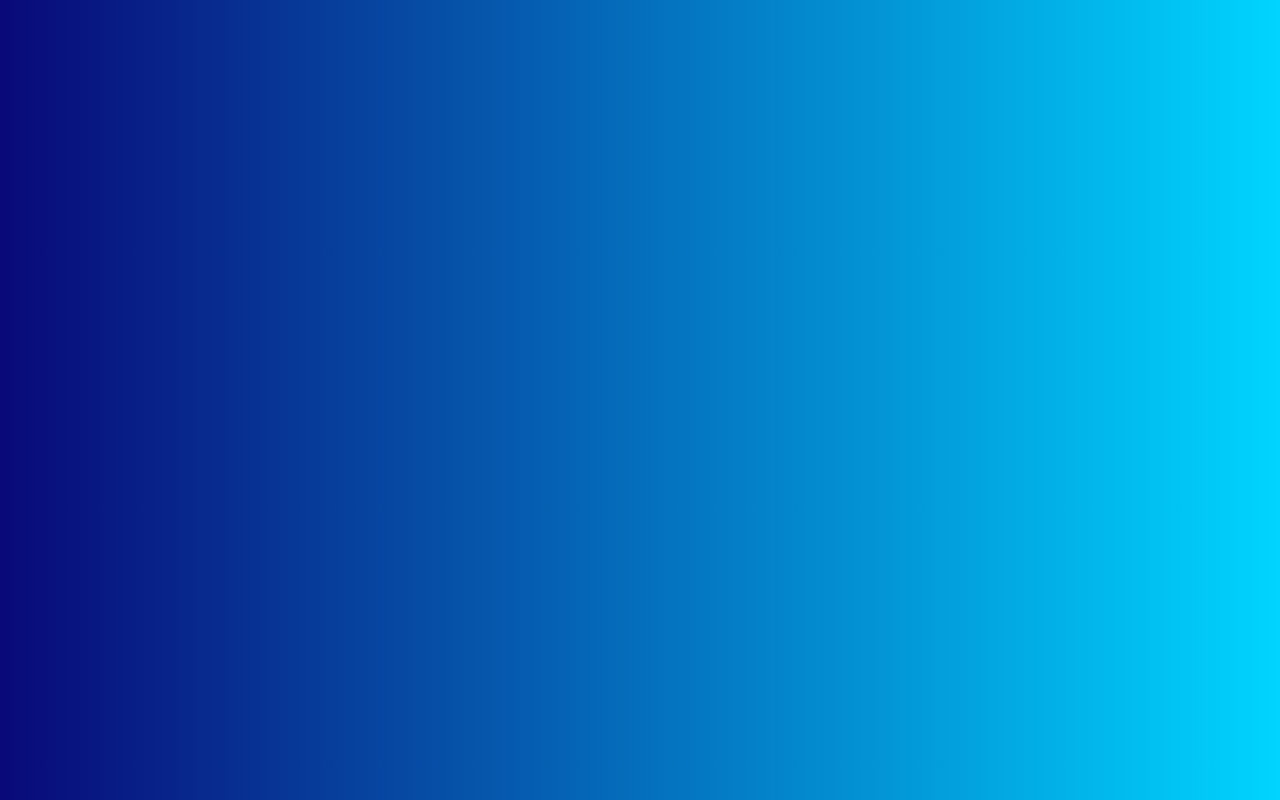
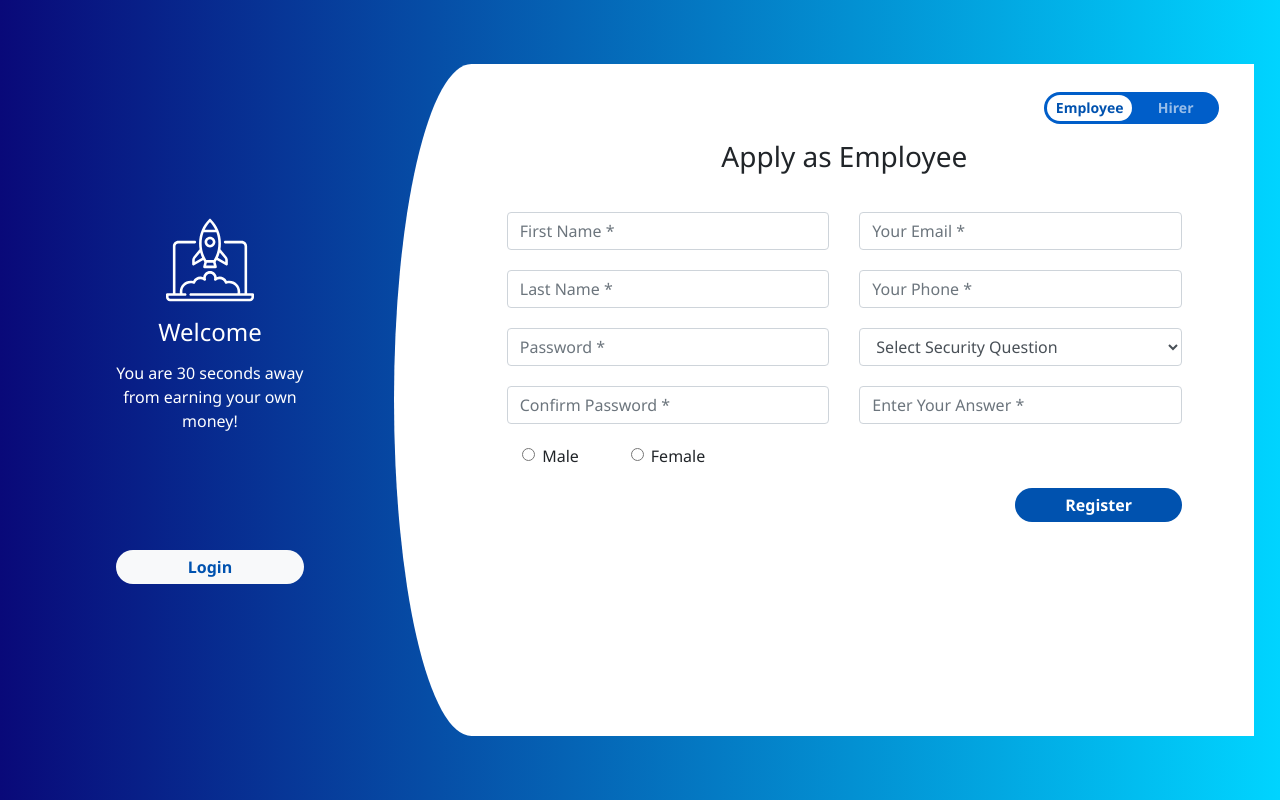
Before and after one commit to nurliman/knitto-test, a React (Create React App) app in the folder frontend-react/: page /register in a window 1280 px wide. Built offline with nearby package versions, Linux system fonts and the light colour scheme.

Commit message:
EmploymentApplication UI done

```diff
--- a/frontend-react/src/App.tsx
+++ b/frontend-react/src/App.tsx
@@ -12,7 +12,7 @@ const App: React.FC = () => {
     <Router>
       <div className="main-container">
         <Switch>
-          <Route path="/" exact component={EmploymentApplication} />
+          <Route path="/register" exact component={EmploymentApplication} />
           <Route path="/karyawan" component={Karyawan} />
         </Switch>
       </div>
--- a/frontend-react/src/components/EmploymentApplication/EmploymentApplication.scss
+++ b/frontend-react/src/components/EmploymentApplication/EmploymentApplication.scss
@@ -5,6 +5,39 @@
   margin: 0;
   align-items: center;
   justify-content: flex-end;
+
+  &__container-left {
+    display: flex;
+    flex-direction: column;
+    box-sizing: border-box;
+    position: relative;
+    margin: auto;
+    color: white;
+    text-align: center;
+
+    &__button {
+      font-weight: 700 !important;
+      color: rgb(0, 82, 175) !important;
+      margin-top: 55%;
+      padding: 5px 24px !important;
+      border: 0 !important;
+      border-radius: 50px !important;
+    }
+
+    &__item {
+      &:not(:last-child) {
+        margin-bottom: 14px;
+      }
+    }
+
+    .icon {
+      &--rocket {
+        fill: white;
+        width: 88px;
+        height: 88px;
+      }
+    }
+  }
 
   &__container-right {
     display: flex;
@@ -33,6 +66,7 @@
       }
 
       &__submit {
+        font-weight: 600;
         padding: 5px 50px;
         border: 0;
         border-radius: 50px;
--- a/frontend-react/src/components/EmploymentApplication/EmploymentApplication.tsx
+++ b/frontend-react/src/components/EmploymentApplication/EmploymentApplication.tsx
@@ -1,11 +1,36 @@
 import React from "react";
+
+import { Button } from "react-bootstrap";
 
 import ToggleButton from "./ToggleButton";
 import EmploymentApplicationForm from "./EmploymentApplicationForm";
 
+import rocketIconUrl, { ReactComponent as RocketIcon } from "./rocket.svg";
+
 const EmploymentApplication: React.FC = () => {
   return (
     <div className="employment-application">
+      <div className="employment-application__container-left">
+        <i className="employment-application__container-left__item icon">
+          <RocketIcon className="icon--rocket" />
+        </i>
+        <h4 className="employment-application__container-left__item">
+          Welcome
+        </h4>
+        <p className="employment-application__container-left__item">
+          You are 30 seconds away
+          <br />
+          from earning your own
+          <br />
+          money!
+        </p>
+        <Button
+          className="employment-application__container-left__item employment-application__container-left__button"
+          variant="light"
+        >
+          Login
+        </Button>
+      </div>
       <div className="employment-application__container-right">
         <ToggleButton />
         <EmploymentApplicationForm />
--- a/frontend-react/src/components/EmploymentApplication/ToggleButton/ToggleButton.scss
+++ b/frontend-react/src/components/EmploymentApplication/ToggleButton/ToggleButton.scss
@@ -84,6 +84,7 @@
   $can-toggle-switch-width: $can-toggle-width/2;
 
   input[type="checkbox"] {
+      visibility: hidden;
     &:focus ~ label,
     &:hover ~ label {
       .can-toggle__switch {
@@ -235,9 +236,10 @@
 
   // Or re-brand the toggle for different applications
   &.toggle-theme-1 {
-    right: 0;
+      display: flex;
     font-weight: 600;
     letter-spacing: 0.8;
+    justify-content: flex-end;
 
     @include can-toggle-branding(
       rgb(0, 82, 175),
--- a/frontend-react/src/components/EmploymentApplication/ToggleButton/ToggleButton.tsx
+++ b/frontend-react/src/components/EmploymentApplication/ToggleButton/ToggleButton.tsx
@@ -2,7 +2,7 @@ import React from "react";
 
 const ToggleButton: React.FC = () => {
   return (
-    <div className="can-toggle toggle-theme-1">
+    <div className="can-toggle toggle-theme-1 mb-2 mt-2">
       <input id="d" type="checkbox" />
       <label htmlFor="d">
         <div
```
Also changed, not shown: frontend-react/src/components/EmploymentApplication/rocket.svg (added).
